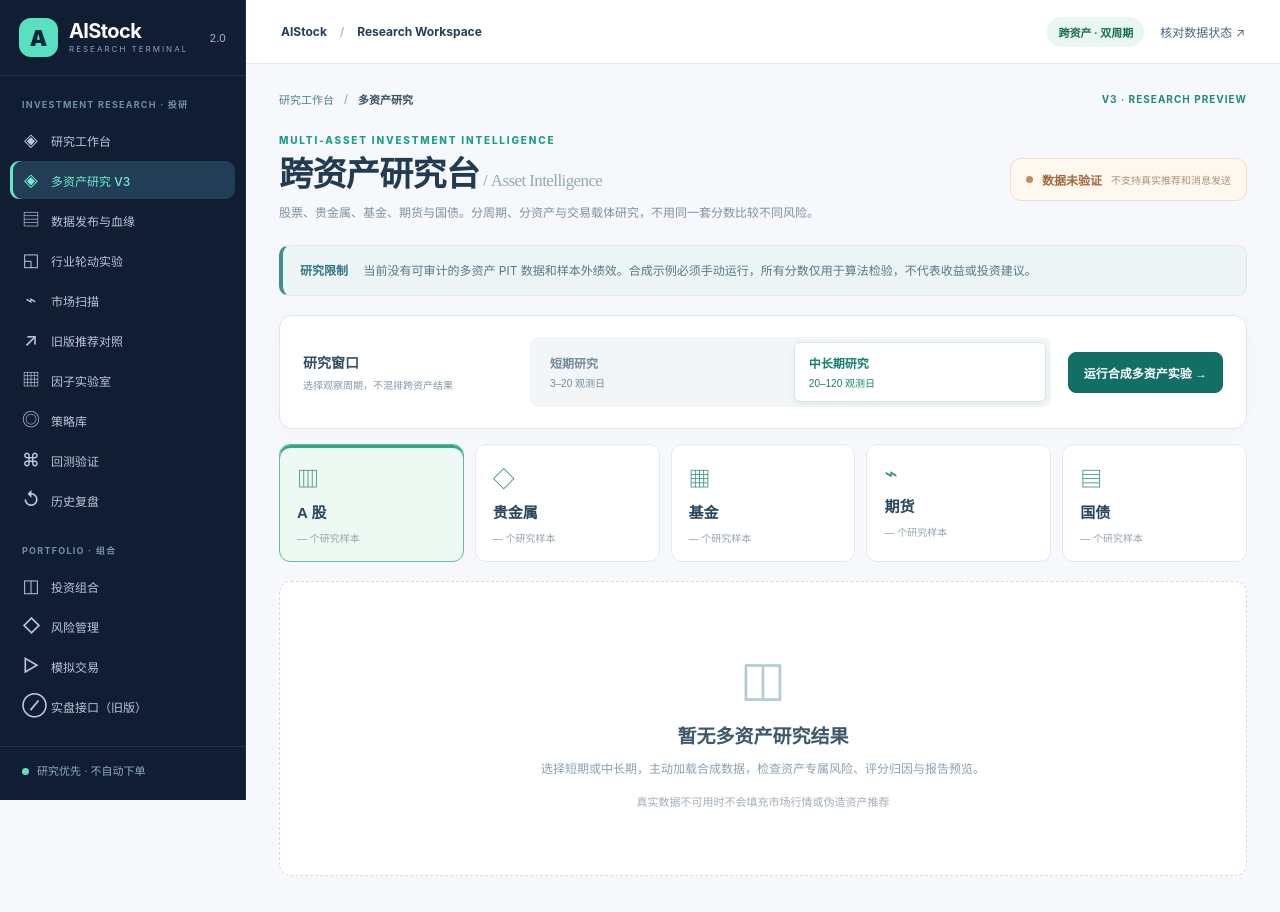
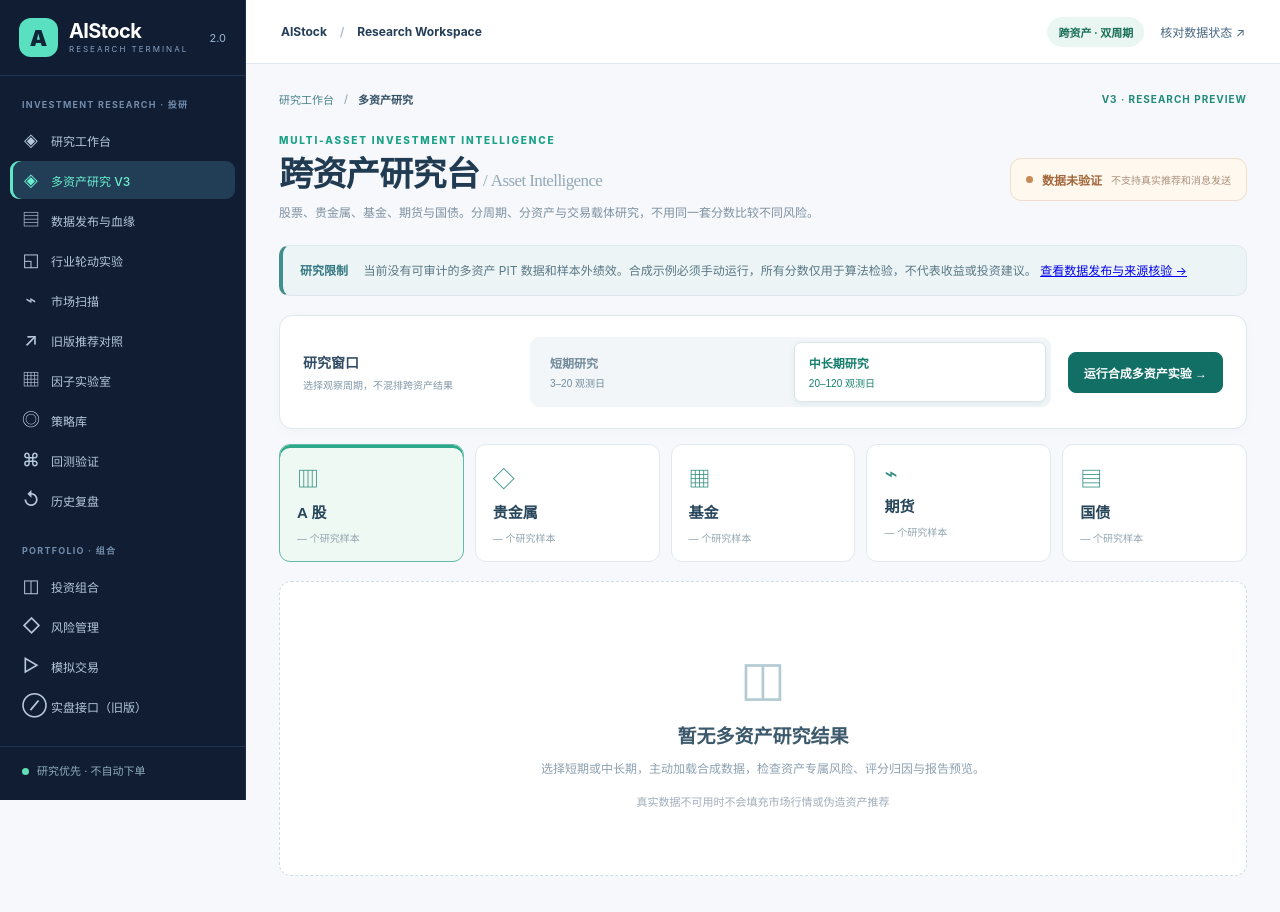
Before and after one commit to shenjnigxing/AIStockAnalysis, a Next.js app in the folder apps/web/: page /research/assets in a window 1280 px wide. Shown: the top 912 px of the page. Built offline with nearby package versions, Linux system fonts and the light colour scheme.

Commit message:
feat(r1): link research workflow to source-release integrity view

```diff
--- a/apps/web/app/research/assets/page.tsx
+++ b/apps/web/app/research/assets/page.tsx
@@ -140,7 +140,7 @@ export default function MultiAssetPage() {
       </div>
       <div className="asset-status"><span className="asset-led"/> 数据未验证 <small>不支持真实推荐和消息发送</small></div>
     </div>
-    <div className="asset-disclaimer" role="status"><b>研究限制</b> 当前没有可审计的多资产 PIT 数据和样本外绩效。合成示例必须手动运行，所有分数仅用于算法检验，不代表收益或投资建议。</div>
+    <div className="asset-disclaimer" role="status"><b>研究限制</b> 当前没有可审计的多资产 PIT 数据和样本外绩效。合成示例必须手动运行，所有分数仅用于算法检验，不代表收益或投资建议。 <Link href="/research/data-lineage">查看数据发布与来源核验 →</Link></div>
     <section className="asset-toolbar">
       <div className="asset-toolbar-title"><strong>研究窗口</strong><span>选择观察周期，不混排跨资产结果</span></div>
       <div className="asset-horizons">
```
